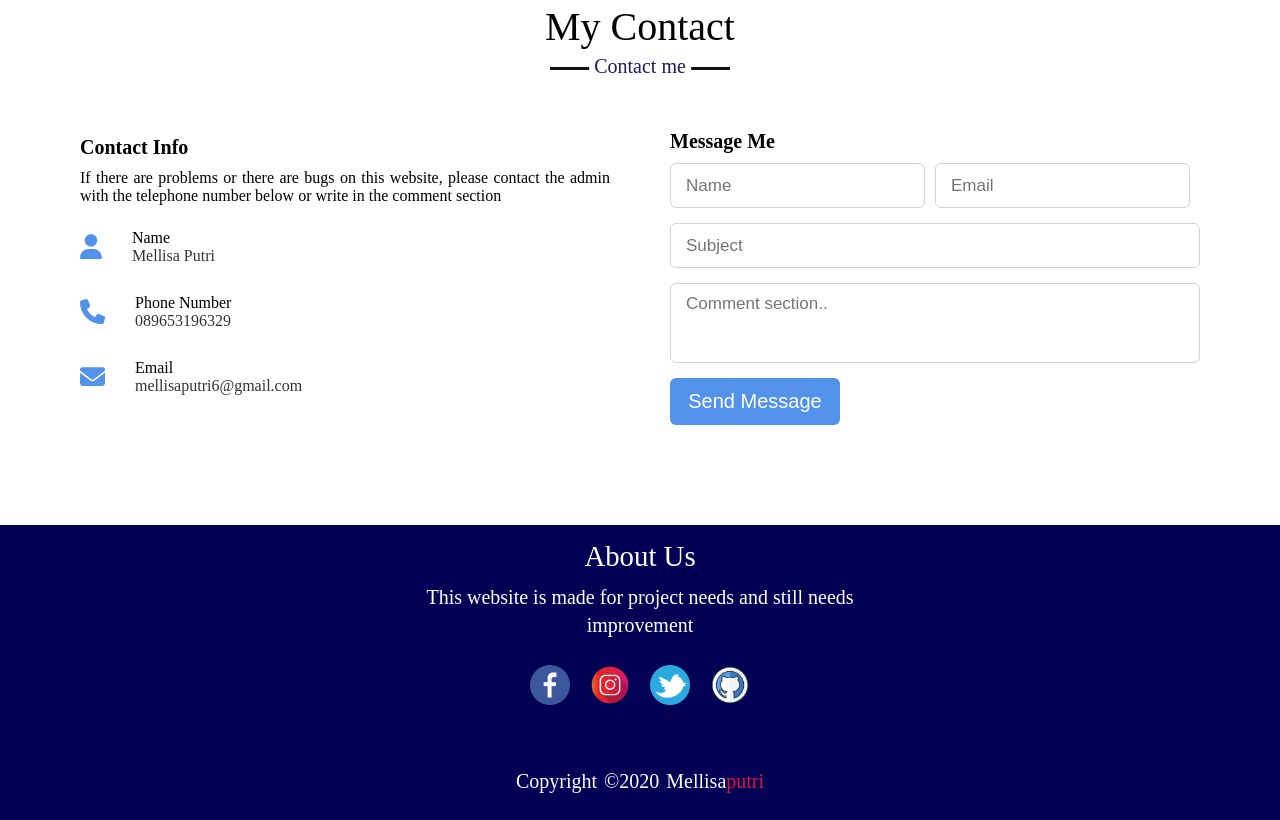
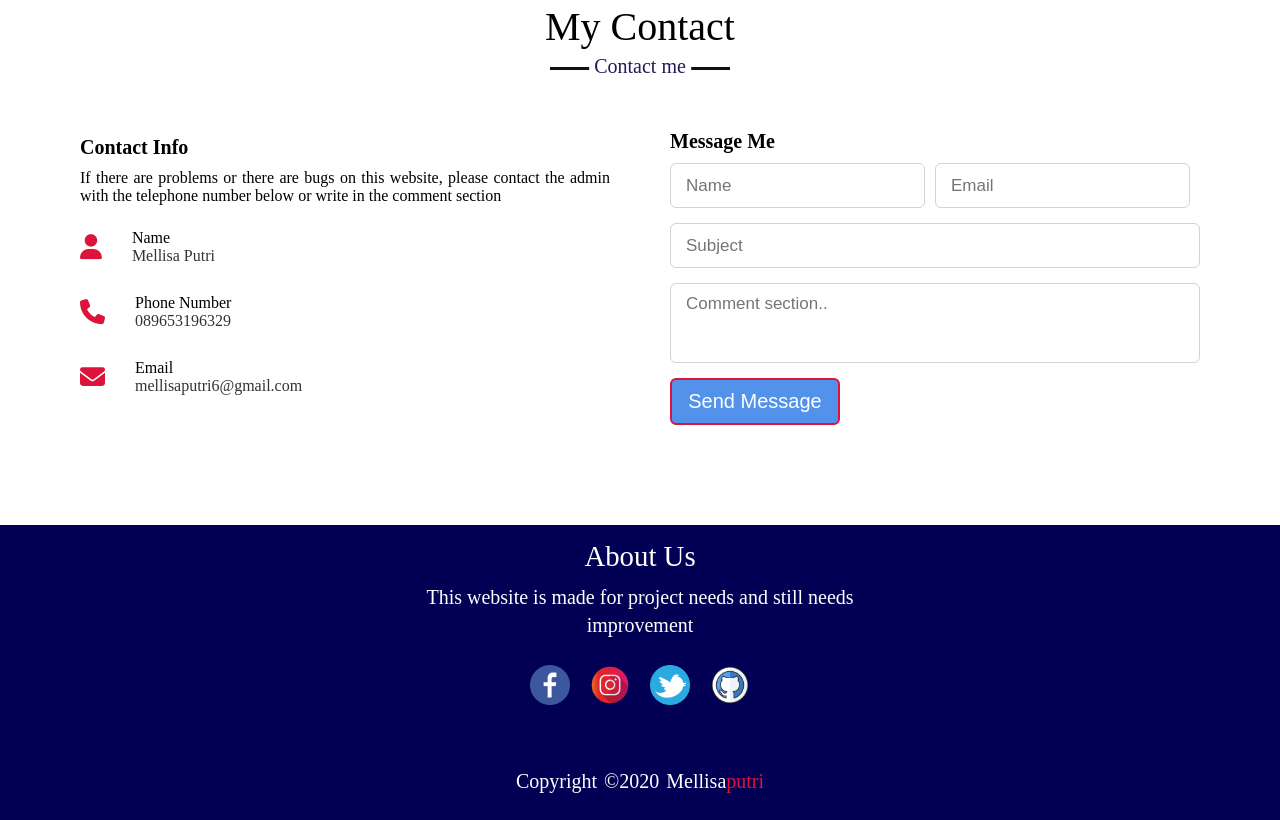
Before and after one commit to mellisaputri/mellisaputri.github.io, a plain HTML site: page contact.html in a window 1280 px wide. Shown: the part 897-1717 px from the top of the page. Drawn offline with nearby package versions, Linux system fonts and the light colour scheme.

Commit message:
Update Styleco.css

```diff
--- a/css/Styleco.css
+++ b/css/Styleco.css
@@ -185,7 +185,7 @@ section .title::after {
 }
 .contact .contact-content .row i{
     font-size: 25px;
-    color:  #5292eb;
+    color:  crimson;
 }
 .contact .contact-content .info .head{
     font-weight: 500;
@@ -238,7 +238,7 @@ section .title::after {
 .contact .right form .button button{
     width: 100%;
     height: 100%;
-    border: 2px solid #5292eb;
+    border: 2px solid crimson;
     background: #5292eb;
     color: #fff;
     outline: none;
@@ -249,7 +249,7 @@ section .title::after {
     transition: all 0.3s ease;
 }
 .contact .right form .button button:hover{
-    color: #5292eb;
+    color: crimson;
     background: none;
 }
 
```
